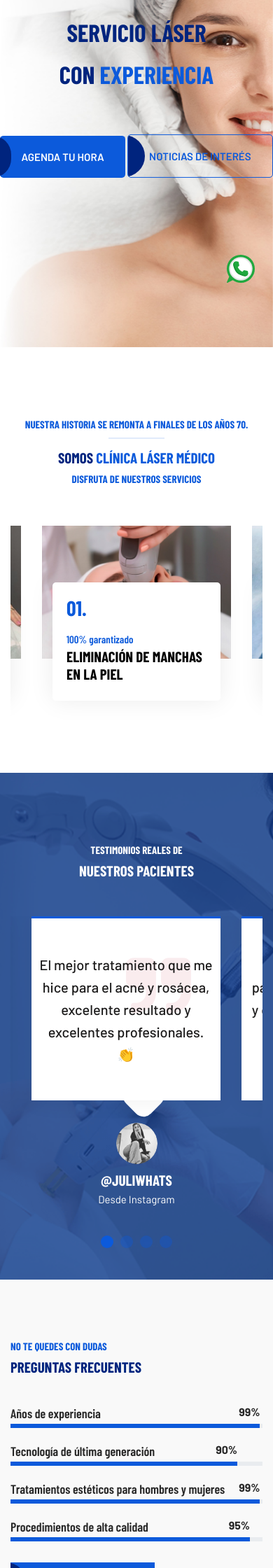
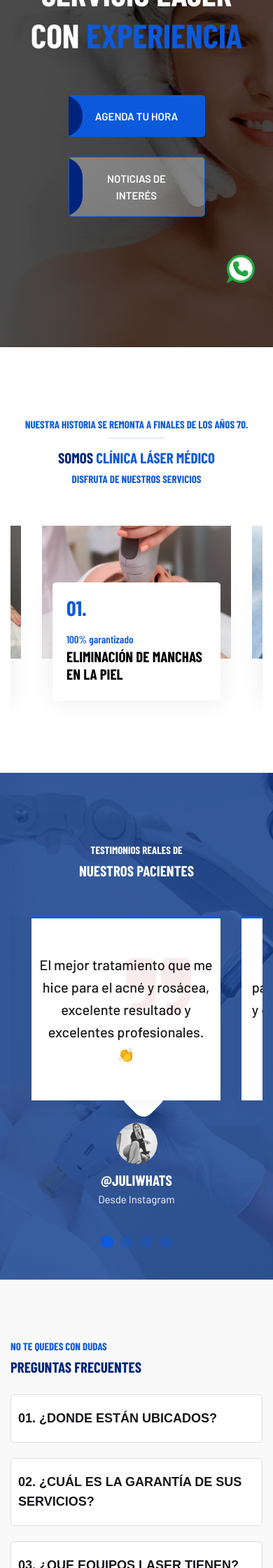
Before and after one commit to samueldsweb/clinicalasermedico-php, a PHP site: page / in a window 390 px wide. Shown: the part 360-2600 px from the top of the page at 70% size. Run offline with PHP 8.4, Linux system fonts and the light colour scheme; some web fonts are replaced.

Commit message:
Se modifica carousel en mobile, y se arregla la sección faq.

```diff
--- a/carousel.php
+++ b/carousel.php
@@ -3,17 +3,22 @@
 		<div class="witr_swiper_area">
 			<div class="swiper-container witr_active_id5">
 				<div class="swiper-wrapper">
-					<div class="swiper-slide witr_swiper_height" style="background-image: url(assets/images/slider-principal-1.jpg);">
+					<div class="swiper-slide witr_swiper_height background-carousel-img">
 						<div class="witr_sw_text_area text-left">
 							<div class="witr_swiper_content">
-								<h2>Servicio Láser</h2>
-								<h3>Con  <span> Experiencia</span></h3>
+								<h2 class="text-title-mobile">Servicio Láser</h2>
+								<h3 class="text-title-mobile">Con  <span>Experiencia</span></h3>
 								<!-- btn gradient style -->
 								<div class="slider_btn">
 									<div class="witr_btn_style">
-										<div class="witr_btn_sinner">
+										<div class="witr_btn_sinner d-none d-md-block">
 											<a class="witr_btn" href="https://web.bewe.co/clinica-laser-medico/services" target="_blank" id="btn_clm_agendar-carousel-1">Agenda tu hora</a>
 											<a class="witr_btn active recpwit" href="https://clinicalasermedico.cl/blog/" target="_blank" id="btn_clm_blog-carousel-1">Noticias de interés</a>
+										</div>
+										<div class="witr_btn_sinner d-block d-md-none">
+											<a class="witr_btn w-50" href="https://web.bewe.co/clinica-laser-medico/services" target="_blank" id="btn_clm_agendar-carousel-1">Agenda tu hora</a>
+											<br>
+											<a class="witr_btn active recpwit w-50" href="https://clinicalasermedico.cl/blog/" target="_blank" id="btn_clm_blog-carousel-1">Noticias de interés</a>
 										</div>
 									</div>
 								</div>
--- a/faq.php
+++ b/faq.php
@@ -2,65 +2,15 @@
 <section>
     <div class="single_faq_bg_area faq_area">
         <div class="container">
+            <div class="witr_section_title">
+                <div class="witr_section_title_inner text-left">
+                    <h2 class="mb-0">No te quedes con dudas</h2>
+                    <h3 class="mb-0">Preguntas Frecuentes</h3>
+                </div>
+            </div>
             <div class="row">
-                <div class="col-lg-6 col-md-10 col-sm-12">
-                    <div class="witr_section_title">
-                        <div class="witr_section_title_inner text-left">
-                            <h2 class="mb-0">No te quedes con dudas</h2>
-                            <h3>Preguntas Frecuentes</h3>
-                        </div>
-                    </div>
-                    <div class="witr_single_progress">
-                        <div class="witr_title2">
-                            <span class="witr_label">Años de experiencia</span>
-                        </div>
-                        <div class="progress witr_progress-style2">
-                            <div class="progress-bar wow fadeInLeft " data-wow-duration="1.5s" data-wow-delay="0.2s" style="width: 99%;">
-                                <span class="witr_percent">99%</span>
-                            </div>
-                        </div>
-                    </div>
-                    <div class="witr_single_progress">
-                        <div class="witr_title2">
-                            <span class="witr_label">Tecnología de última generación</span>
-                        </div>
-                        <div class="progress witr_progress-style2">
-                            <div class="progress-bar wow fadeInLeft" data-wow-duration="1.5s" data-wow-delay="0.2s" style="width: 90%;">
-                                <span class="witr_percent">90%</span>
-                            </div>
-                        </div>
-                    </div>
-                    <div class="witr_single_progress">
-                        <div class="witr_title2">
-                            <span class="witr_label">Tratamientos estéticos para hombres y mujeres</span>
-                        </div>
-                        <div class="progress witr_progress-style2">
-                            <div class="progress-bar wow fadeInLeft" data-wow-duration="1.5s" data-wow-delay="0.2s" style="width: 99%;">
-                                <span class="witr_percent">99%</span>
-                            </div>
-                        </div>
-                    </div>
-                    <div class="witr_single_progress">
-                        <div class="witr_title2">
-                            <span class="witr_label">Procedimientos de alta calidad</span>
-                        </div>
-                        <div class="progress witr_progress-style2">
-                            <div class="progress-bar wow fadeInLeft " data-wow-duration="1.5s" data-wow-delay="0.2s" style="width: 95%;">
-                                <span class="witr_percent">95%</span>
-                            </div>
-                        </div>
-                    </div>
-
-                    <div class="witr_button_area button2">
-                        <div class="witr_btn_style mr">
-                            <div class="witr_btn_sinner">
-                                <a class="witr_btn" href="https://web.bewe.co/clinica-laser-medico/services" target="_blank" id="btn_clm_agendar-index-faq">Agendar Hora</a>
-                            </div>
-                        </div>
-                    </div>
-                </div>
-                <div class="col-lg-6 col-md-12 col-sm-12">
-                    <div class="accordion_area">
+                <div class="col-lg-6 col-md-12 col-sm-12 pb-5 pb-md-0">
+                    <div class="accordion_area pt-4">
                         <div class="faq-part">
                             <div id="accordion">
                                 <div class="card card-2">
@@ -115,6 +65,57 @@
                         </div>
                     </div>
                 </div>
+                <div class="col-lg-6 col-md-10 col-sm-12 pb-5 pb-md-0">
+                    <div class="witr_single_progress">
+                        <div class="witr_title2">
+                            <span class="witr_label">Años de experiencia</span>
+                        </div>
+                        <div class="progress witr_progress-style2">
+                            <div class="progress-bar wow fadeInLeft " data-wow-duration="1.5s" data-wow-delay="0.2s" style="width: 100%;">
+                                <span class="witr_percent">Más de 40</span>
+                            </div>
+                        </div>
+                    </div>
+                    <div class="witr_single_progress">
+                        <div class="witr_title2">
+                            <span class="witr_label">Tecnología de última generación</span>
+                        </div>
+                        <div class="progress witr_progress-style2">
+                            <div class="progress-bar wow fadeInLeft" data-wow-duration="1.5s" data-wow-delay="0.2s" style="width: 90%;">
+                                <span class="witr_percent">90%</span>
+                            </div>
+                        </div>
+                    </div>
+                    <div class="witr_single_progress">
+                        <div class="witr_title2">
+                            <span class="witr_label">Tratamientos estéticos para hombres y mujeres</span>
+                        </div>
+                        <div class="progress witr_progress-style2">
+                            <div class="progress-bar wow fadeInLeft" data-wow-duration="1.5s" data-wow-delay="0.2s" style="width: 99%;">
+                                <span class="witr_percent">99%</span>
+                            </div>
+                        </div>
+                    </div>
+                    <div class="witr_single_progress">
+                        <div class="witr_title2">
+                            <span class="witr_label">Procedimientos de alta calidad</span>
+                        </div>
+                        <div class="progress witr_progress-style2">
+                            <div class="progress-bar wow fadeInLeft " data-wow-duration="1.5s" data-wow-delay="0.2s" style="width: 95%;">
+                                <span class="witr_percent">95%</span>
+                            </div>
+                        </div>
+                    </div>
+
+                    <div class="witr_button_area button2">
+                        <div class="witr_btn_style mr">
+                            <div class="witr_btn_sinner">
+                                <a class="witr_btn" href="https://web.bewe.co/clinica-laser-medico/services" target="_blank" id="btn_clm_agendar-index-faq">Agendar Hora</a>
+                            </div>
+                        </div>
+                    </div>
+                </div>
+
             </div>
         </div>
     </div>
--- a/style.css
+++ b/style.css
@@ -32,6 +32,10 @@ Version: 1.0
     color: #fff!important;
 }
 
+.background-carousel-img {
+    background-image: url(assets/images/slider-principal-1.jpg);
+}
+
 @media (max-width: 580px) {
     .btn-whatsapp {
         position: fixed;
@@ -40,4 +44,20 @@ Version: 1.0
         bottom: 80px;
         z-index: 2147483647;
     }
+
+    .background-carousel-img {
+        background-image: url(assets/images/slider-principal-mobile-1.jpg);
+    }
+
+    .text-title-mobile {
+        color: #fff!important;
+        font-size: 3rem!important;
+    }
+
+    .slider_btn .witr_btn.active {
+        background: #ffffff52!important;
+        border: 1px solid #0C5ADB!important;
+        color: #ffffff!important;
+    }
+
 }
```
Also changed, not shown: assets/images/slider-principal-mobile-1.jpg (added).
